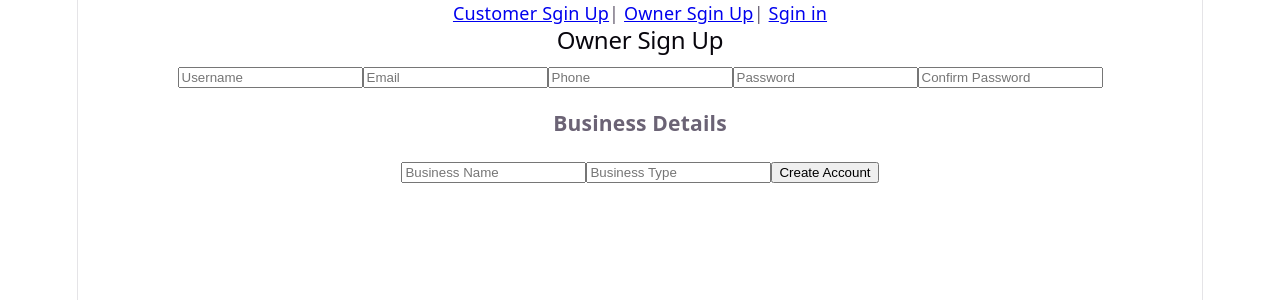
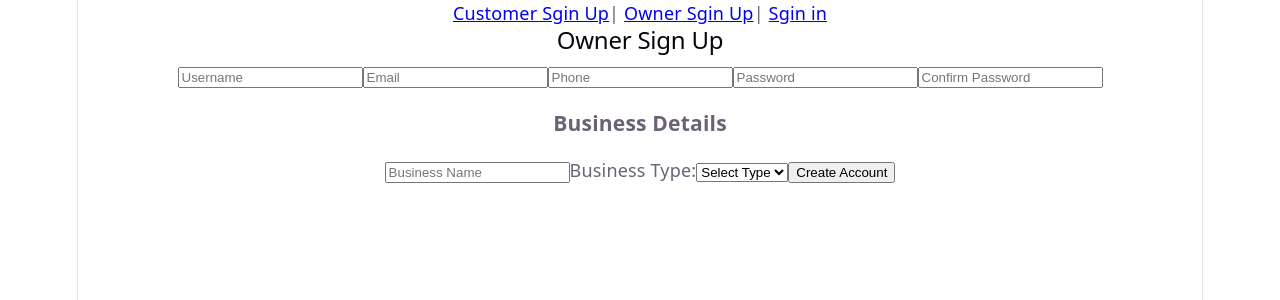
Before and after one commit to HusainAlmajed/Project-4-FrontEnd, a React (Vite) app: page /sign-up/owner in a window 1280 px wide. Shown: the top 300 px of the page. Built offline with nearby package versions, Linux system fonts and the light colour scheme; no server answers.

Commit message:
edited the owner sign upto have selection for business type

```diff
--- a/src/pages/OwnerSignUp.jsx
+++ b/src/pages/OwnerSignUp.jsx
@@ -131,12 +131,20 @@ const OwnerSignUpForm = (setUser) => {
                 onChange={handleChange}
             />
 
-            <input
-                name="type"
-                placeholder="Business Type"
-                value={formData.type}
-                onChange={handleChange}
-            />
+             <label>
+                    Business Type:
+                    <select
+                        name="type"
+                        value={formData.type}
+                        onChange={handleChange}
+                        required
+                    >
+                        <option value="">Select Type</option>
+                        <option value="shop">Shop</option>
+                        <option value="property">Property</option>
+                        <option value="insurance">Insurance</option>
+                    </select>
+                </label>
 
             <button type="submit">
                 Create Account
```
